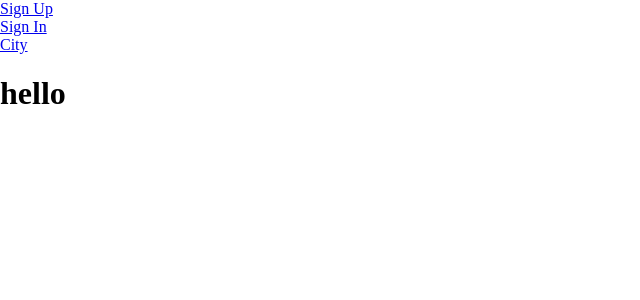
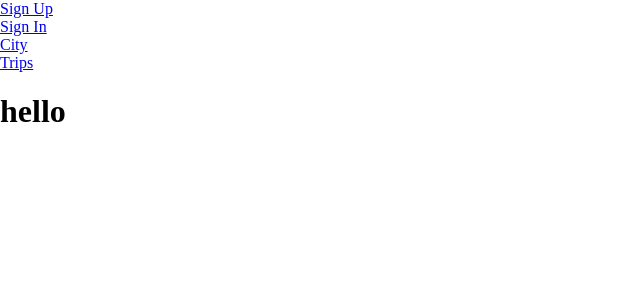
Before and after one commit to manarkhalil9/mini-travel-planner, a React (Vite) app: page / in a window 1280 px wide. Shown: the top 300 px of the page, without its empty margins (0-640 px from the left). Built offline with nearby package versions, Linux system fonts and the light colour scheme.

Commit message:
changes in Nav Bar

```diff
--- a/src/App.jsx
+++ b/src/App.jsx
@@ -9,6 +9,7 @@ import Home from "./pages/Home"
 import Nav from "./components/Nav"
 import Cities from "./pages/Cities"
 import AttractionDetails from "./pages/AttractionDetails"
+
 
 const App = () => {
   const [user, setUser] = useState(null)
@@ -40,8 +41,9 @@ const App = () => {
           <Route path="/register" element={<SignUp />} />
           <Route path="/signin" element={<SignIn setUser={setUser} />} />
 
-          <Route path="/cities" element={<Cities/>} />
+          <Route path="/cities" element={<Cities />} />
           <Route path="/cities/:attraction" element={<AttractionDetails />} />
+
         </Routes>
       </main>
     </>
--- a/src/components/Nav.jsx
+++ b/src/components/Nav.jsx
@@ -10,6 +10,9 @@ const Nav = ({ user, handleLogOut }) => {
         </Link>
         <br></br>
         <Link to="/cities">City</Link>
+        <br>
+          <Link to="/plan">Trips</Link>
+        </br>
       </div>
     )
   }
@@ -23,6 +26,7 @@ const Nav = ({ user, handleLogOut }) => {
         <br></br>
         <Link to="/cities">City</Link>
         <br></br>
+        <Link to="/plan">Trips</Link>
       </div>
     )
   }
```
